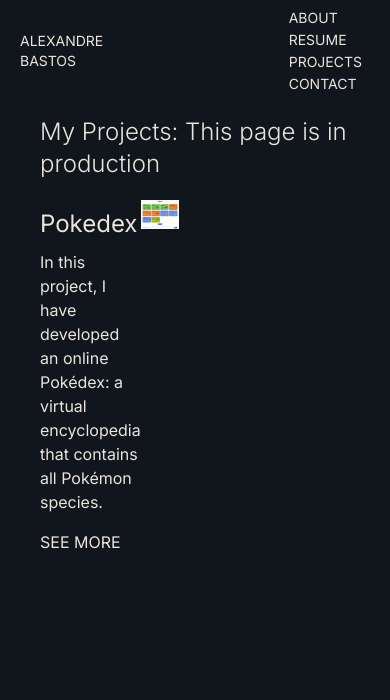
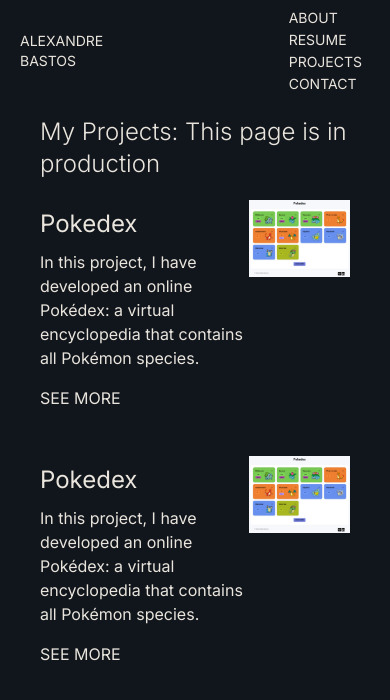
Before and after one commit to xand3/portfolio-nextjs, a Next.js app: page /projects in a window 390 px wide. Shown: the top 700 px of the page. Built offline with nearby package versions, Linux system fonts and the light colour scheme.

Commit message:
:construction: Resolvendo problema de responsividade na tela de projetos em smartphones.

```diff
--- a/src/app/projects/page.tsx
+++ b/src/app/projects/page.tsx
@@ -12,7 +12,9 @@
           My Projects: This page is in production
         </h1>
 
-        <div className={`grid grid-cols-2 grid-rows-auto gap-y-12 gap-x-8 `}>
+        <div className={`grid grid-cols-2 grid-rows-auto gap-y-12 gap-x-8 max-sm:grid-cols-1 max-sm:gap-y-28`}>
+
+          <Project title={"Pokedex"} description={"In this project, I have developed an online Pokédex: a virtual encyclopedia that contains all Pokémon species."} repositoryLink={"https://github.com/xand3/pokedex-dioBootcamp"} projectLink={"https://xand3.github.io/pokedex-dioBootcamp/"} />
 
           <Project title={"Pokedex"} description={"In this project, I have developed an online Pokédex: a virtual encyclopedia that contains all Pokémon species."} repositoryLink={"https://github.com/xand3/pokedex-dioBootcamp"} projectLink={"https://xand3.github.io/pokedex-dioBootcamp/"} />
 
--- a/src/components/Project/index.tsx
+++ b/src/components/Project/index.tsx
@@ -37,10 +37,7 @@
       </div>
 
       <div className="">
-        <a
-          href={`${projectLink}`}
-          target="_blank"
-        >
+        <a href={`${projectLink}`} target="_blank">
           <Image
             className=""
             src="/pokedex.png"
@@ -49,7 +46,6 @@
             height={0}
           />
         </a>
-
       </div>
     </div>
   );
```
Also changed, not shown: src/components/Main/index.tsx (+4 -4 lines). Lines whose indentation alone changed are shown as unchanged.
